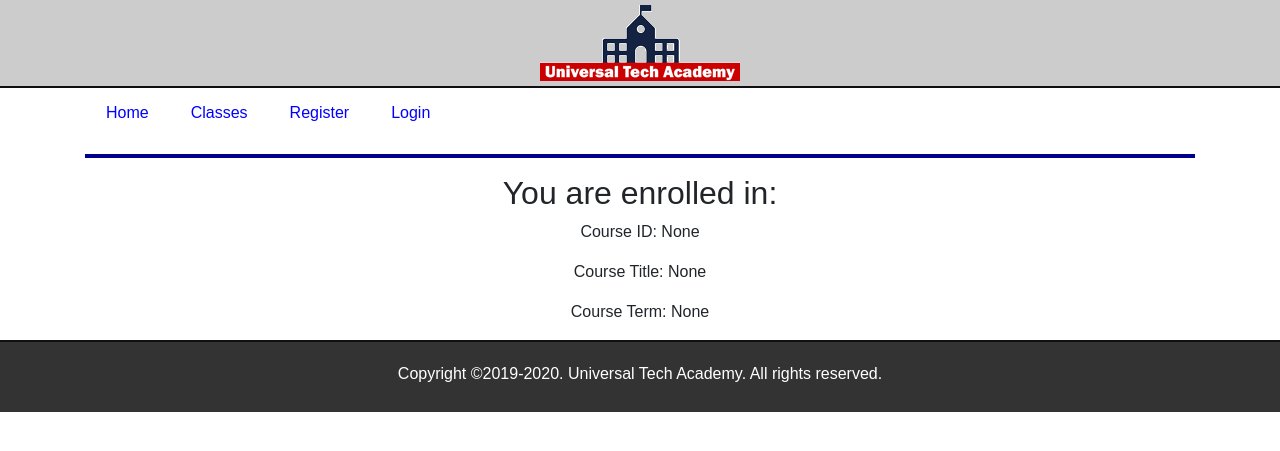
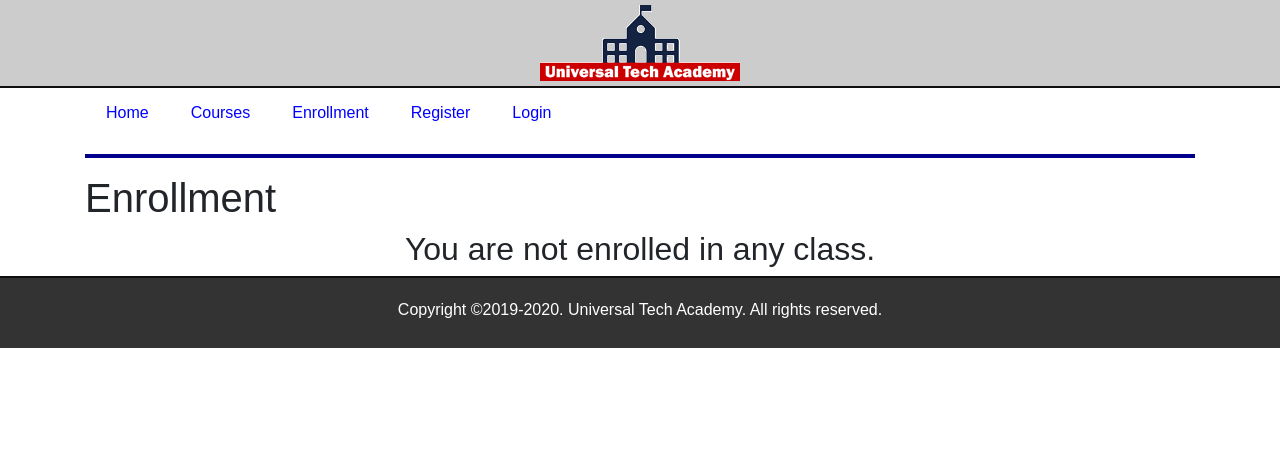
Before and after one commit to tonyliang19/flask-web-app, a Flask app: page /enrollment in a window 1280 px wide. Shown: the top 451 px of the page. Run offline with Flask 2, Linux system fonts and the light colour scheme; some libraries are stand-ins or nearby versions.

Commit message:
updating enrollment page

```diff
--- a/application/routes.py
+++ b/application/routes.py
@@ -91,21 +91,22 @@
     # term = request.args.get("term")
 
     # For POST request.form.get
-    id = request.form.get("courseID")
-    title = request.form.get("title")
-    term = request.form.get("term")
-    return render_template("enrollment.html", enrollment=True, data={"id":id, "title":title, "term":term})
+    #id = request.form.get("courseID")
+    #title = request.form.get("title")
 
-@app.route("/api")
-@app.route("/api/<idx>")
-def api(idx=None):
-    # If no index provided, returns all data instead
-    if(idx == None):
-        jdata = courseData
-    else:
-        jdata = courseData[int(idx)]
-
-    return Response(json.dumps(jdata), mimetype="application/json")
+    courseID = request.form.get("courseID")
+    courseTitle = request.form.get("title")
+    user_id = 1
+    if courseID:
+        if Enrollment.objects(user_id=user_id, courseID=courseID):
+            flash(f"Oops! You are already registered in this course {courseTitle}!", "danger")
+            return redirect(url_for("courses"))
+        else:
+            Enrollment(user_id=user_id, courseID=courseID).save()
+            flash(f"You are enrolled in {courseTitle}!", "success")
+    classes = None
+    return render_template("enrollment.html", enrollment=True,  title="Enrollment",
+    classes=classes)
 
 # route for user
 @app.route("/user")
@@ -113,9 +114,18 @@
     # .save() requires in order to be properly saved
     # User(user_id=1, first_name="Tony", last_name="Liang", email="chunqingliang@gmail.com",
     # password="1234").save()
-    # User(user_id=2, first_name="Stella", last_name="Xu", email="jinghanx.0565@gmail.com",
-    # password="1234").save()
 
     # Get variable back from the db to template
     users = User.objects.all()
     return render_template("user.html", users=users)
+
+# @app.route("/api")
+# @app.route("/api/<idx>")
+# def api(idx=None):
+#     # If no index provided, returns all data instead
+#     if(idx == None):
+#         jdata = courseData
+#     else:
+#         jdata = courseData[int(idx)]
+
+#     return Response(json.dumps(jdata), mimetype="application/json")
--- a/application/templates/enrollment.html
+++ b/application/templates/enrollment.html
@@ -1,13 +1,42 @@
 {% extends "layout.html" %}
 
 {% block content %}
+<h1> {{ title }}</h1>
     <div class="row">
         <div class="col-md-12 text-center">
-            <h2>You are enrolled in: </h2>
-            <p>Course ID: {{data.id}} </p>
-            <p>Course Title: {{data.title}} </p>
-            <p>Course Term: {{data.term}}</p>
-        </div>
+
+            {% if not classes %}
+                <h2> You are not enrolled in any class.</h1>
+            {% else %}
+                <h2>You are enrolled in: </h2>
+                <table class="table table-hover">
+                    <thead>
+                    <tr>
+                        <th scope="col">Course ID</th>
+                        <th scope="col">Title</th>
+                        <th scope="col">Description</th>
+                        <th scope="col">Credits</th>
+                        <th scope="col">Term</th>
+
+                    </tr>
+                    </thead>
+                    <tbody>
+
+                    <!-- Construct the rest of courses here -->
+                    {% for class in classes %}
+                    <tr>
+                        <td scope='row'>{{ class["courseID"] }}</td>
+                        <td>{{ class["title"] }}</td>
+                        <td>{{ class["description"] }}</td>
+                        <td>{{ class["credits"] }}</td>
+                        <td>{{ class["term"] }}</td>
+                    </tr>
+
+                    {% endfor %}
+
+                    </tbody>
+                </table>
+                {% endif %}
+            </div>
     </div>
-
 {% endblock %}
--- a/application/templates/includes/nav.html
+++ b/application/templates/includes/nav.html
@@ -1,10 +1,17 @@
 <header>
     <nav>
         <ul class="nav nav-pills">
-            <li class="nav-item"><a href="{{ url_for('index') }}" class="nav-link {% if index %}active{% endif %}">Home</a></li>
-            <li class="nav-item"><a href="{{ url_for('courses') }}" class="nav-link {% if courses %}active{% endif %}">Classes</a></li>
-            <li class="nav-item"><a href="{{ url_for('register') }}" class="nav-link {% if register %}active{% endif %}">Register</a></li>
-            <li class="nav-item"><a href="{{ url_for('login') }}" class="nav-link {% if login %}active{% endif %}">Login</a></li>
+            <li class="nav-item"><a href="{{ url_for('index') }}" class="nav-link {% if
+                index %}active{% endif %}">Home</a></li>
+            <li class="nav-item"><a href="{{ url_for('courses') }}" class="nav-link {% if
+                courses %}active{% endif %}">Courses</a></li>
+            <li class="nav-item"><a href="{{ url_for('enrollment') }}" class="nav-link {%if
+                enrollment%} enrollment{% endif %}">Enrollment</a></li>
+            <li class="nav-item"><a href="{{ url_for('register') }}" class="nav-link {% if
+                register %}active{% endif %}">Register</a></li>
+            <li class="nav-item"><a href="{{ url_for('login') }}" class="nav-link {% if
+                login %}active{% endif %}">Login</a></li>
+
         </ul>
     </nav>
     <hr style="clear:both">
```
